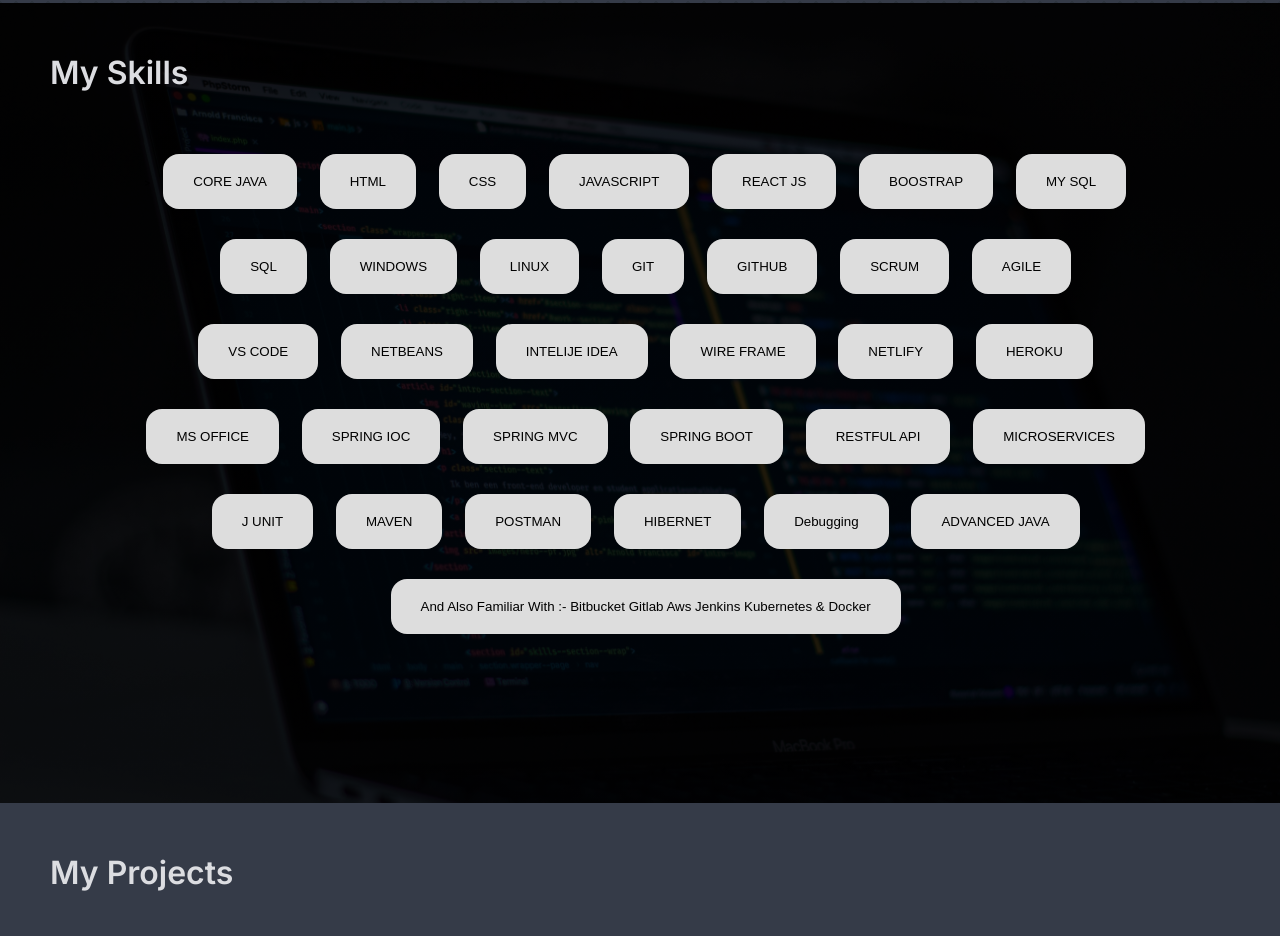
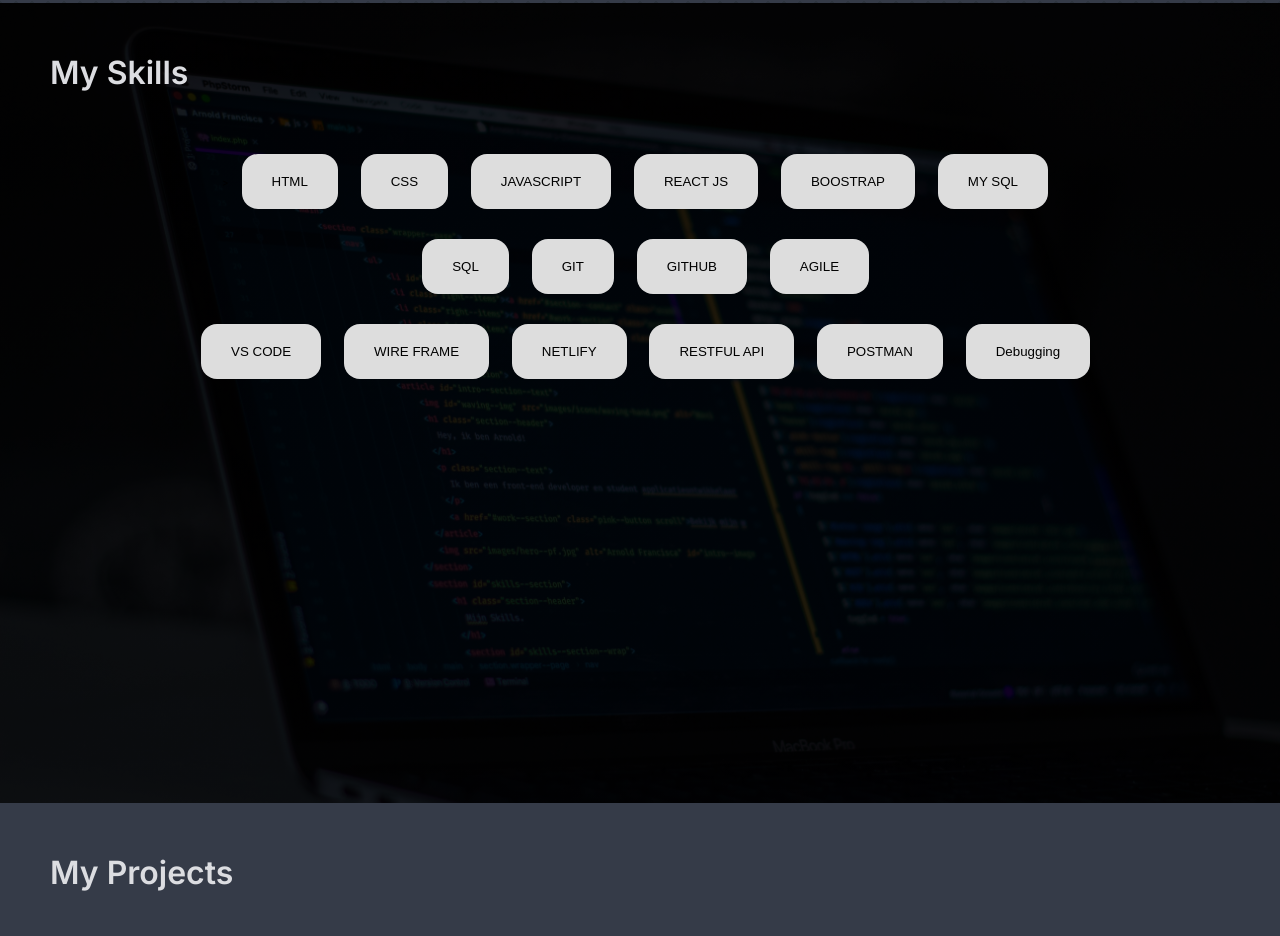
Before and after one commit to Pratik-Jaysingpure/mypratik, a plain HTML site: page index.html in a window 1280 px wide. Shown: the part 797-1733 px from the top of the page. Drawn offline with Linux system fonts and the light colour scheme.

Commit message:
Update index.html

```diff
--- a/index.html
+++ b/index.html
@@ -83,7 +83,6 @@
 
 
       <center> >
-        <button class="button">CORE JAVA</button>
         <button class="button">HTML</button>
         <button class="button">CSS</button>
         <button class="button">JAVASCRIPT</button>
@@ -91,31 +90,16 @@
         <button class="button">BOOSTRAP</button>
         <button class="button">MY SQL</button> <br> &nbsp; &nbsp;
         <button class="button">SQL</button>
-        <button class="button">WINDOWS</button>
-        <button class="button">LINUX</button>
         <button class="button">GIT</button>
         <button class="button">GITHUB</button>
-        <button class="button">SCRUM </button>
         <button class="button">AGILE </button><br> &nbsp; &nbsp;
         <button class="button">VS CODE</button>
-        <button class="button">NETBEANS</button>
-        <button class="button">INTELIJE IDEA </button>
         <button class="button">WIRE FRAME</button>
         <button class="button">NETLIFY</button>
-        <button class="button">HEROKU</button><br> &nbsp; &nbsp;
-        <button class="button">MS OFFICE</button>
-        <button class="button">SPRING IOC</button>
-        <button class="button">SPRING MVC</button>
-        <button class="button">SPRING BOOT</button>
         <button class="button">RESTFUL API </button>
-        <button class="button">MICROSERVICES</button><br> &nbsp; &nbsp;
-        <button class="button">J UNIT </button>
-        <button class="button">MAVEN</button>
         <button class="button">POSTMAN</button>
-        <button class="button">HIBERNET  </button>
         <button class="button">Debugging  </button>
-        <button class="button">ADVANCED JAVA </button> <br> &nbsp; &nbsp;
-        <button class="button">And Also Familiar With :-  Bitbucket Gitlab Aws Jenkins Kubernetes & Docker </button>
+                <!-- <button class="button">And Also Familiar With :-  Bitbucket Gitlab Aws Jenkins Kubernetes & Docker </button> -->
       </center>
 
 
```
